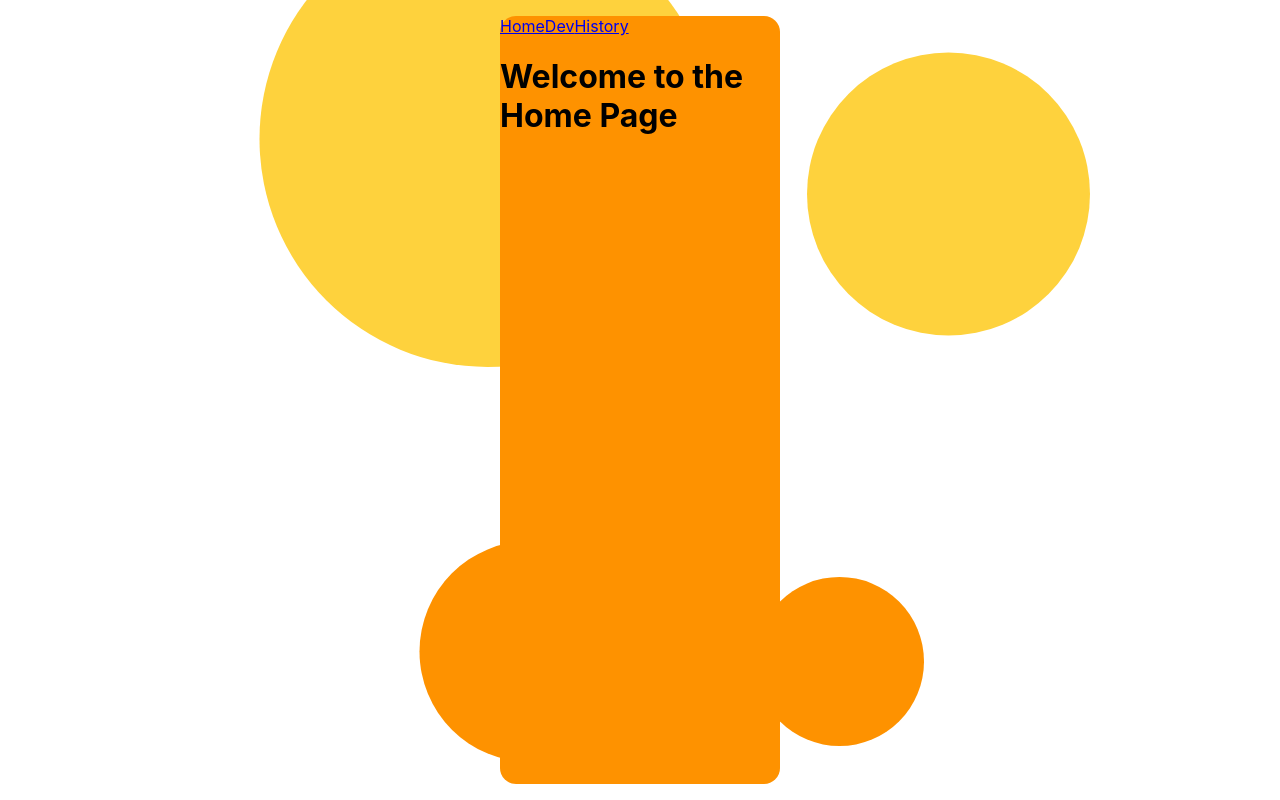
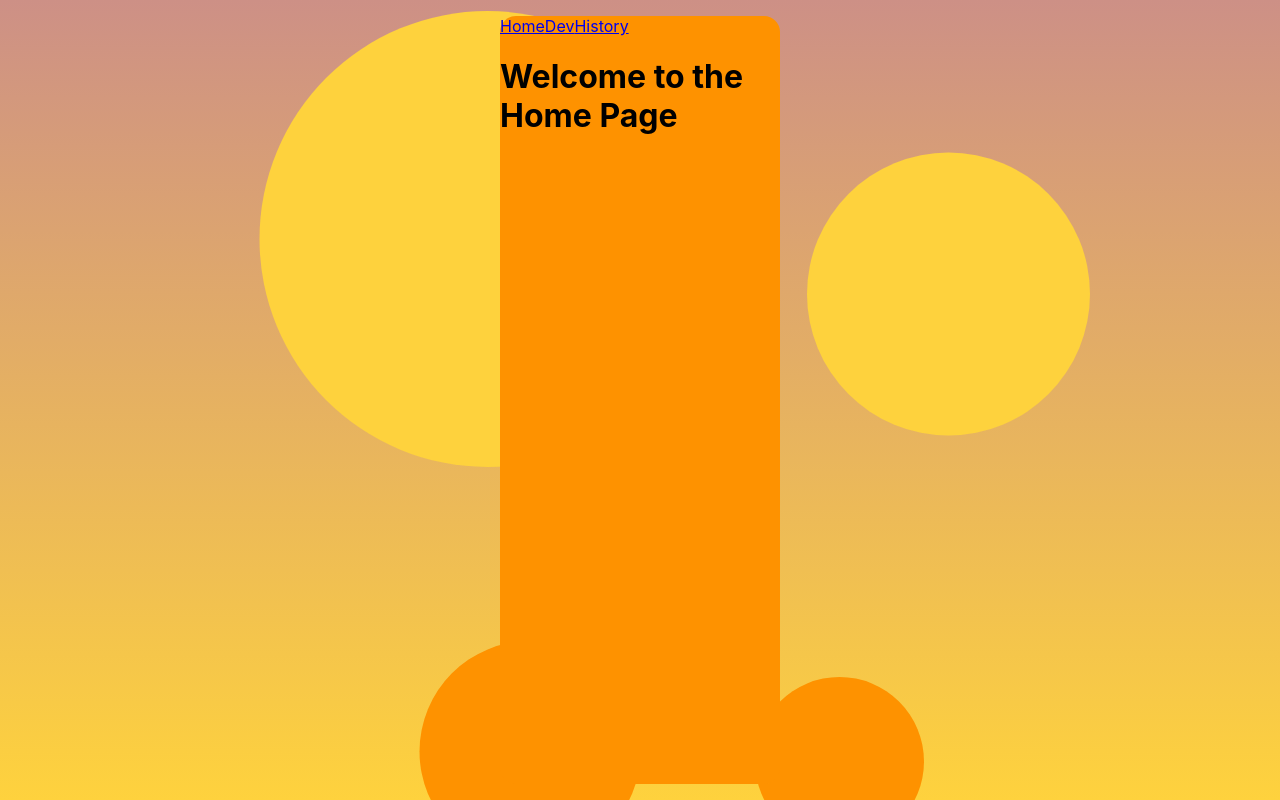
Before and after one commit to isacvale/Calc, a React (Create React App) app: page / in a window 1280 px wide. Built offline with nearby package versions, Linux system fonts and the light colour scheme.

Commit message:
feat(background): add gradient
The colors are not right yet, but we do have a background gradient
together with the background shapes.

```diff
--- a/src/pages/Calculator/components/Background/index.js
+++ b/src/pages/Calculator/components/Background/index.js
@@ -2,29 +2,43 @@ import React from 'react'
 import styled from '@emotion/styled'
 import PropTypes from 'prop-types'
 
+const StyledBackground = styled.div(({theme}) => `
+  position: fixed;
+  top: 0;
+  height: 100%;
+  width: 100%;
+  z-index: -1;
+  background: linear-gradient(
+    ${theme.colors.accentType},
+    ${theme.colors.secondary}
+  );
+`)
+
 const StyledSvg = styled.svg(({theme}) => `
-  position: fixed;
+  --primary: ${theme.colors.primary};
+  --secondary: ${theme.colors.secondary};
   z-index: -1;
   display: block;
   margin: 0 auto;
   max-width: 1000px;
-  --primary: ${theme.colors.primary};
-  --secondary: ${theme.colors.secondary};
 `)
 
-const Background = (props) => <StyledSvg {...props}
+const Background = (props) => <StyledBackground {...props}>
+  <StyledSvg {...props}
       xmlns="http://www.w3.org/2000/svg" viewBox="0 0 200 200">
     <circle cx="69.5" cy="47.8" r="45.6" style={{fill: "var(--secondary)"}}/>
     <circle cx="161.7" cy="58.8" r="28.3" style={{fill: "var(--secondary)"}}/>
     <circle cx="78" cy="150.3" r="22.1" style={{fill: "var(--primary)"}}/>
     <circle cx="139.9" cy="152.3" r="16.9" style={{fill: "var(--primary)"}}/>
   </StyledSvg>
+</StyledBackground>
 
 Background.propTypes = {
   theme: PropTypes.shape({
     colors: {
+      accentType: PropTypes.string,
       primary: PropTypes.string,
-      secondary: PropTypes.string
+      secondary: PropTypes.string,
     }
   })
 }
```
